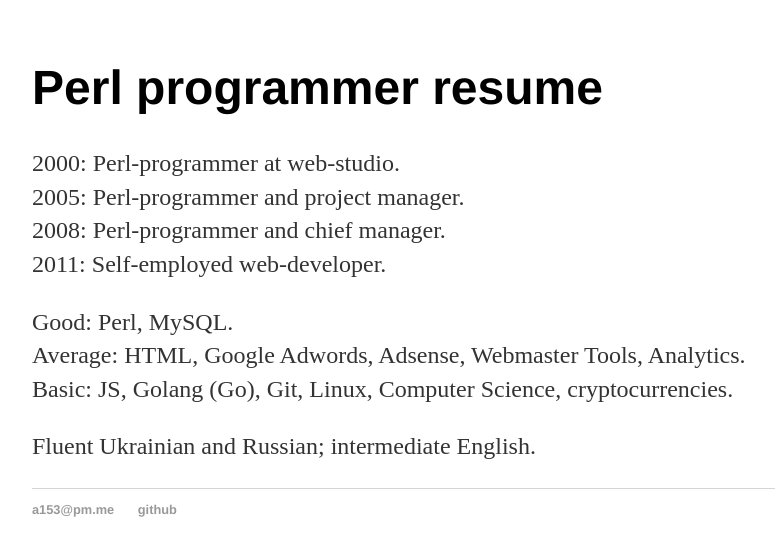
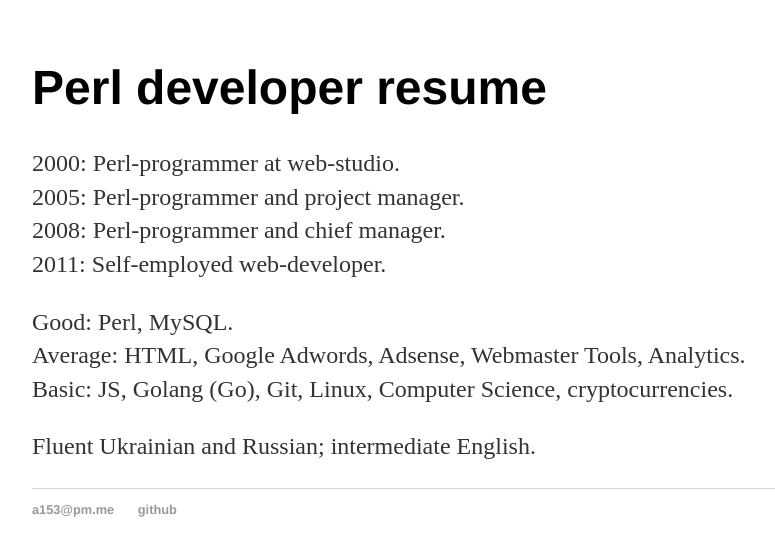
Before and after one commit to aa153/aa153.github.io, a Jekyll site: the page built from index.html, in a window 1280 px wide. Shown: the top 556 px of the page, without its empty margins (160-935 px from the left). Built offline with Jekyll 4.4.1, drawn with Linux system fonts in a browser that asks for light colours.

Commit message:
Update index.html

```diff
--- a/index.html
+++ b/index.html
@@ -1,9 +1,9 @@
 ---
 layout: default
-title: perl programmer resume
+title: Perl developer resume
 ---
 	<div class="blurb">
-	<h1>Perl programmer resume</h1>
+	<h1>Perl developer resume</h1>
 	<p>
 		2000: Perl-programmer at web-studio.<br>
 		2005: Perl-programmer and project manager.<br>
```
